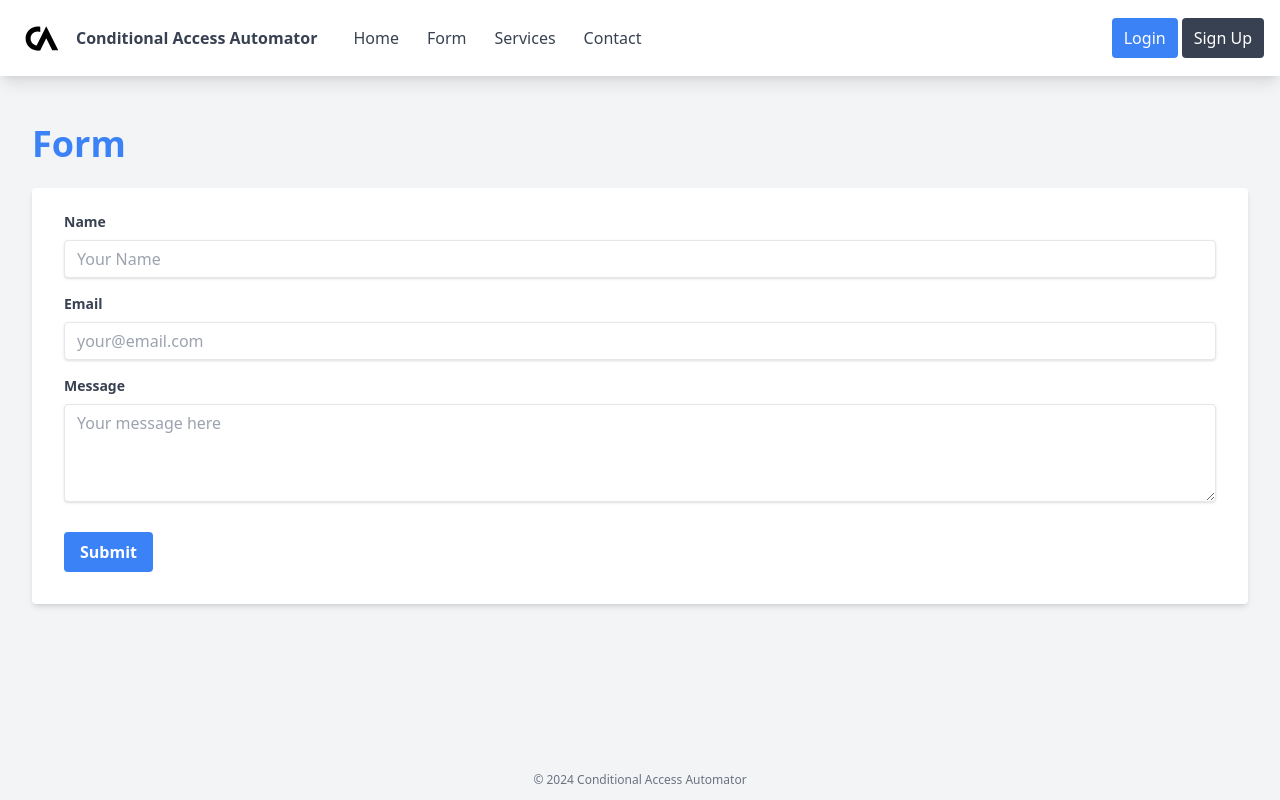
After one commit to Megakuul/conditional-access-automator, a Flask app: template web/templates/form.html in a window 1280 px wide. The commit adds this page. Run offline with Flask 3, Linux system fonts and the light colour scheme; the template is opened without the code that fills it, so the values that code supplies are empty; some libraries are stand-ins or nearby versions.

Commit message:
fix: template form

```diff
--- a/web/app.py
+++ b/web/app.py
@@ -6,6 +6,11 @@ app = Flask(__name__)
 @app.route('/')
 def home():
     return render_template('index.html')
+
+# Basic route
+@app.route('/form')
+def form():
+    return render_template('form.html')
 
 # Example route with parameter
 @app.route('/greet/<name>')
--- a/web/templates/base.html
+++ b/web/templates/base.html
@@ -23,7 +23,7 @@
           <!-- Primary Navbar items -->
           <div class="hidden md:flex items-center space-x-1">
             <a href="/" class="py-5 px-3 text-gray-700 hover:text-gray-900">Home</a>
-            <a href="/about" class="py-5 px-3 text-gray-700 hover:text-gray-900">About</a>
+            <a href="/form" class="py-5 px-3 text-gray-700 hover:text-gray-900">Form</a>
             <a href="/services" class="py-5 px-3 text-gray-700 hover:text-gray-900">Services</a>
             <a href="/contact" class="py-5 px-3 text-gray-700 hover:text-gray-900">Contact</a>
           </div>
@@ -45,7 +45,7 @@
   </div>
 
   <!-- Footer (optional) -->
-  <footer class="bg-white text-center py-4">
+  <footer class="text-center text-gray-500 text-xs py-3">
     <p>&copy; 2024 Conditional Access Automator</p>
   </footer>
 </body>
--- /dev/null
+++ b/web/templates/form.html
@@ -0,0 +1,34 @@
+{% extends "base.html" %}
+
+{% block title %}CCA - Form{% endblock %}
+
+{% block content %}
+  <div class="container mx-auto px-4 py-8">
+    <h1 class="text-4xl font-bold text-blue-500 mb-6">Form</h1>
+    <form class="bg-white shadow-md rounded px-8 pt-6 pb-8 mb-4">
+      <div class="mb-4">
+        <label class="block text-gray-700 text-sm font-bold mb-2" for="name">
+          Name
+        </label>
+        <input class="shadow appearance-none border rounded w-full py-2 px-3 text-gray-700 leading-tight focus:outline-none focus:shadow-outline" id="name" type="text" placeholder="Your Name">
+      </div>
+      <div class="mb-4">
+        <label class="block text-gray-700 text-sm font-bold mb-2" for="email">
+          Email
+        </label>
+        <input class="shadow appearance-none border rounded w-full py-2 px-3 text-gray-700 leading-tight focus:outline-none focus:shadow-outline" id="email" type="email" placeholder="your@email.com">
+      </div>
+      <div class="mb-6">
+        <label class="block text-gray-700 text-sm font-bold mb-2" for="message">
+          Message
+        </label>
+        <textarea class="shadow appearance-none border rounded w-full py-2 px-3 text-gray-700 leading-tight focus:outline-none focus:shadow-outline" id="message" rows="4" placeholder="Your message here"></textarea>
+      </div>
+      <div class="flex items-center justify-between">
+        <button class="bg-blue-500 hover:bg-blue-700 text-white font-bold py-2 px-4 rounded focus:outline-none focus:shadow-outline" type="button">
+          Submit
+        </button>
+      </div>
+    </form>
+  </div>
+{% endblock %}
--- a/web/templates/index.html
+++ b/web/templates/index.html
@@ -1,6 +1,6 @@
 {% extends "base.html" %}
 
-{% block title %}Home - My Flask App{% endblock %}
+{% block title %}CAA - Home{% endblock %}
 
 {% block content %}
   <h1 class="text-4xl font-bold text-blue-500">Welcome to My Website!</h1>
```
